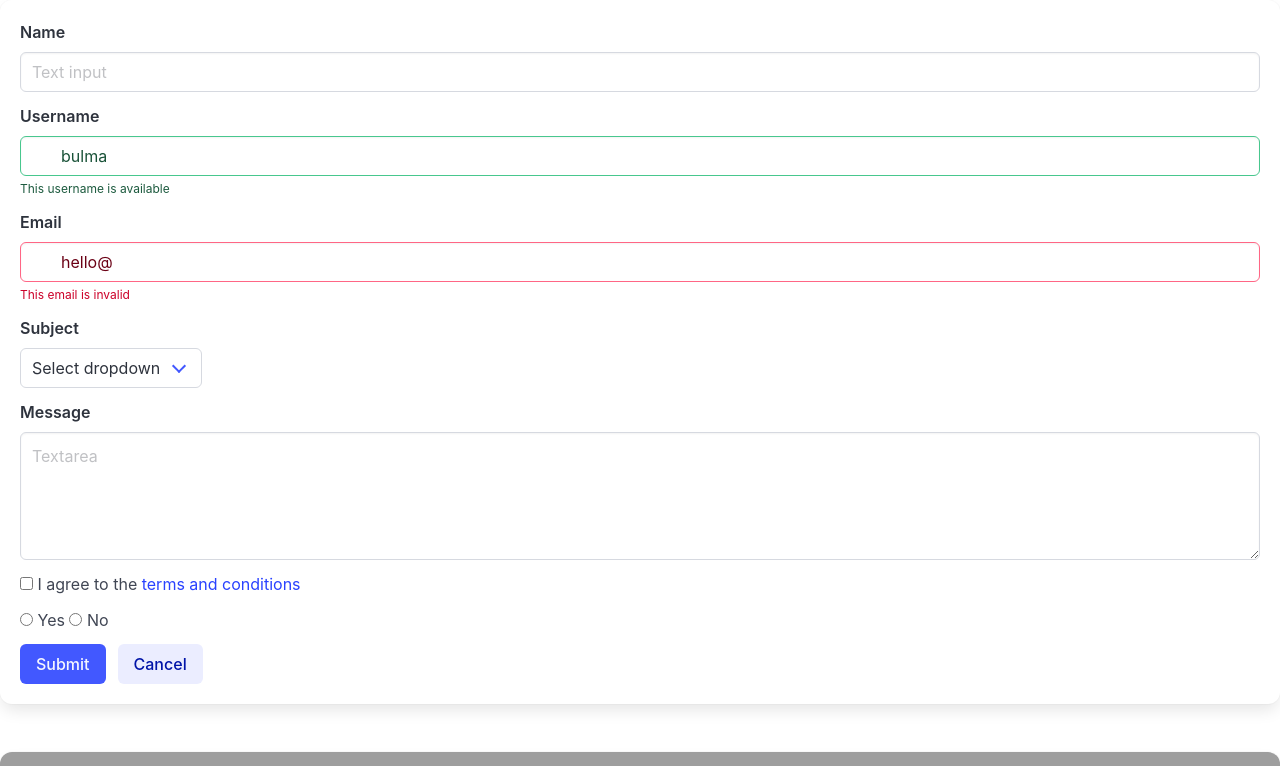
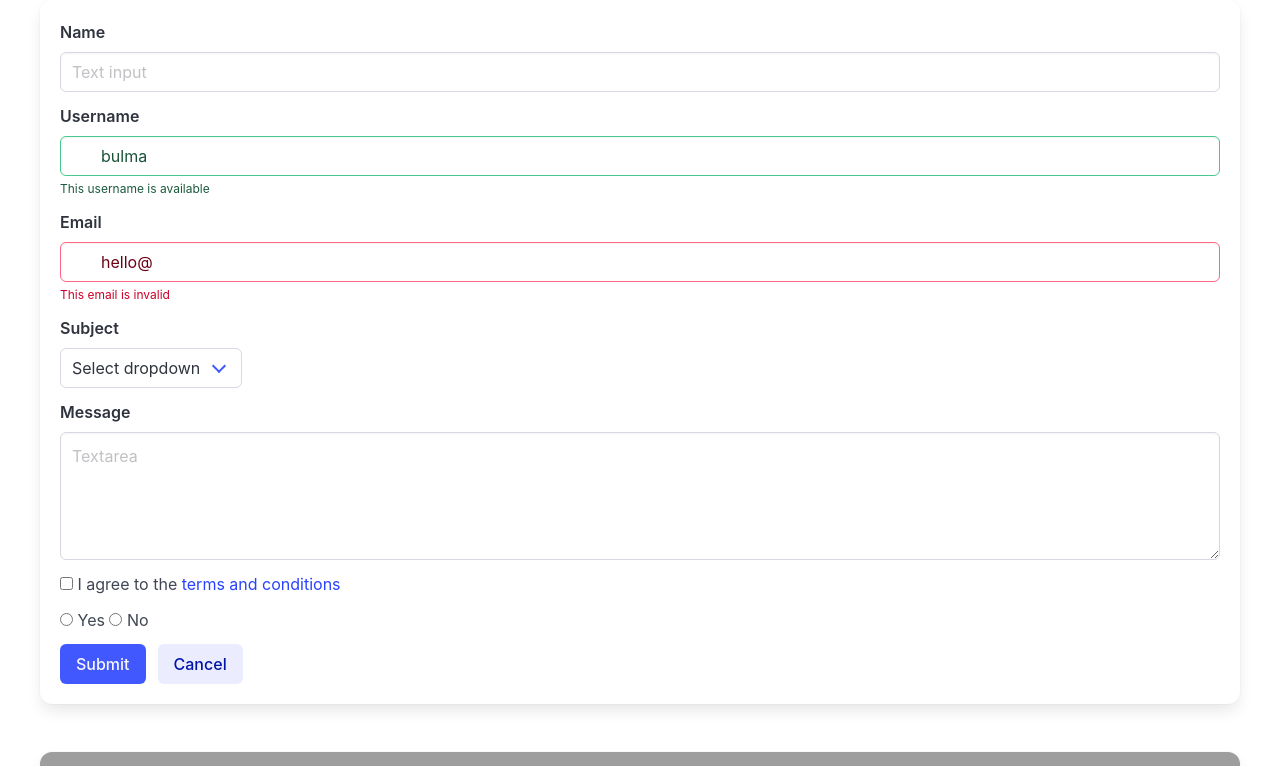
Before and after one commit to zhangx125/zhangx125.github.io, a PHP site: page /index.html in a window 1280 px wide. Shown: the top 766 px of the page. Run offline with PHP 8.4, Linux system fonts and the light colour scheme; some libraries are stand-ins or nearby versions; grey boxes are pictures that could not be loaded.

Commit message:
layout test 2

```diff
--- a/style.css
+++ b/style.css
@@ -6,7 +6,7 @@
 html,
 body {
   height: 100%;
-  margin: 0;
+  margin: 0px 20px 0px 20px;;
   padding: 0;
 }
 
```
